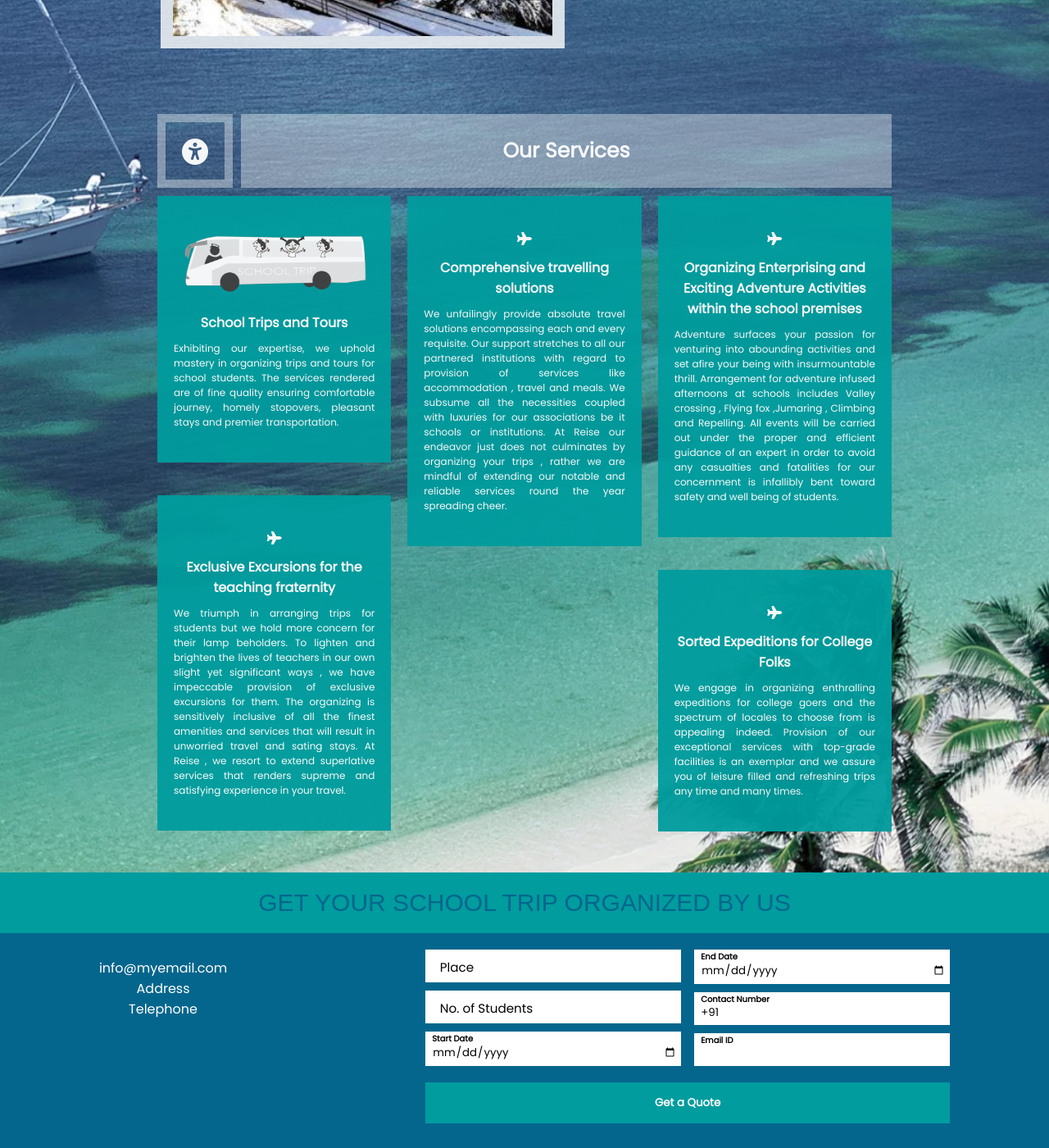
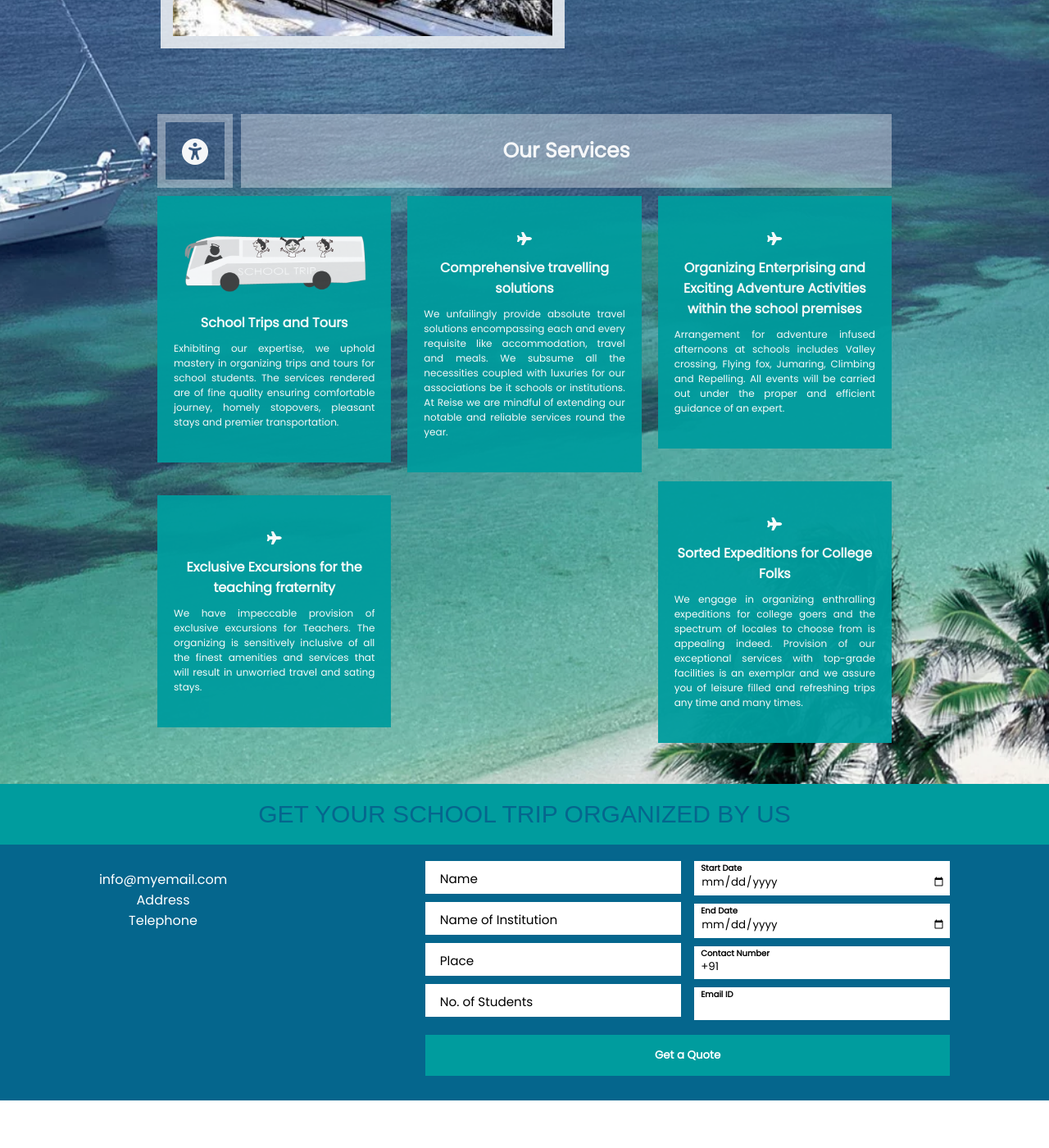
Before and after one commit to Reisecorp/reise.github.io, a Jekyll site: the page built from index.html, in a window 1280 px wide and 1400 px high, scrolled down 937 px. Shown: the whole window at 82% size. Built offline with Jekyll 4.4.1, drawn with Linux system fonts in a browser that asks for light colours; nearby versions of some CDN libraries; some web fonts are replaced; after the commit the page ends 2279 px from its top, so only the background shows below that.

Commit message:
form and services

```diff
--- a/_includes/footer.html
+++ b/_includes/footer.html
@@ -17,6 +17,14 @@
 		<div class="footer-form">
 			<form action="https://formspree.io/your@email.com" method="POST">
 				<div class="form-input-table">
+					<div class="footer-form-inputs">
+						<input type="text" name="Name" class="footer-form-input" id="form-name" required />
+						<label for="form-name">Name</label>
+					</div>
+					<div class="footer-form-inputs">
+						<input type="text" name="Institution" class="footer-form-input" id="form-institution" required />
+						<label for="form-institution">Name of Institution</label>
+					</div>
 					<div class="footer-form-inputs">
 						<input type="text" name="Place" class="footer-form-input" id="form-place" required />
 						<label for="form-place">Place</label>
--- a/_includes/services.html
+++ b/_includes/services.html
@@ -12,17 +12,17 @@
 		<div class="service">
 			<span class="service-icon"><i class="fa fa-plane" aria-hidden="true"></i></span>
 			<span class="service-title">Exclusive Excursions for the teaching fraternity</span>
-			<span class="service-description">                      We triumph in arranging trips for students but we hold more concern for their lamp beholders. To lighten and brighten the lives of teachers in our own slight yet significant ways , we have impeccable provision of exclusive excursions for them. The organizing is sensitively inclusive of all the finest amenities and services that will result in unworried travel and sating stays. At Reise , we resort to extend superlative services that renders supreme and satisfying experience in your travel.</span>
+			<span class="service-description">We have impeccable provision of exclusive excursions for Teachers. The organizing is sensitively inclusive of all the finest amenities and services that will result in unworried travel and sating stays.</span>
 		</div>
 		<div class="service">
 			<span class="service-icon"><i class="fa fa-plane" aria-hidden="true"></i></span>
 			<span class="service-title">Comprehensive travelling solutions</span>
-			<span class="service-description">We unfailingly provide absolute travel solutions encompassing each and every requisite. Our support stretches to all our partnered institutions with regard to provision of services like accommodation , travel and meals. We subsume all the necessities coupled with luxuries for our associations be it schools or institutions. At Reise our endeavor just does not culminates by organizing your trips , rather we are mindful of extending our notable and reliable services round the year spreading cheer.</span>
+			<span class="service-description">We unfailingly provide absolute travel solutions encompassing each and every requisite like accommodation, travel and meals. We subsume all the necessities coupled with luxuries for our associations be it schools or institutions. At Reise we are mindful of extending our notable and reliable services round the year.</span>
 		</div>
 		<div class="service">
 			<span class="service-icon"><i class="fa fa-plane" aria-hidden="true"></i></span>
 			<span class="service-title">Organizing Enterprising and Exciting Adventure Activities within the school premises</span>
-			<span class="service-description">Adventure surfaces your passion for venturing into abounding activities and set afire your being with insurmountable thrill. Arrangement for adventure infused afternoons at schools includes Valley crossing ,  Flying fox ,Jumaring , Climbing and Repelling. All events will be carried out under the proper and efficient guidance of an expert in order to avoid any casualties and fatalities for our concernment is infallibly bent toward safety and well being of students.</span>
+			<span class="service-description">Arrangement for adventure infused afternoons at schools includes Valley crossing,  Flying fox, Jumaring, Climbing and Repelling. All events will be carried out under the proper and efficient guidance of an expert.</span>
 		</div>
 		<div class="service">
 			<span class="service-icon"><i class="fa fa-plane" aria-hidden="true"></i></span>
```
